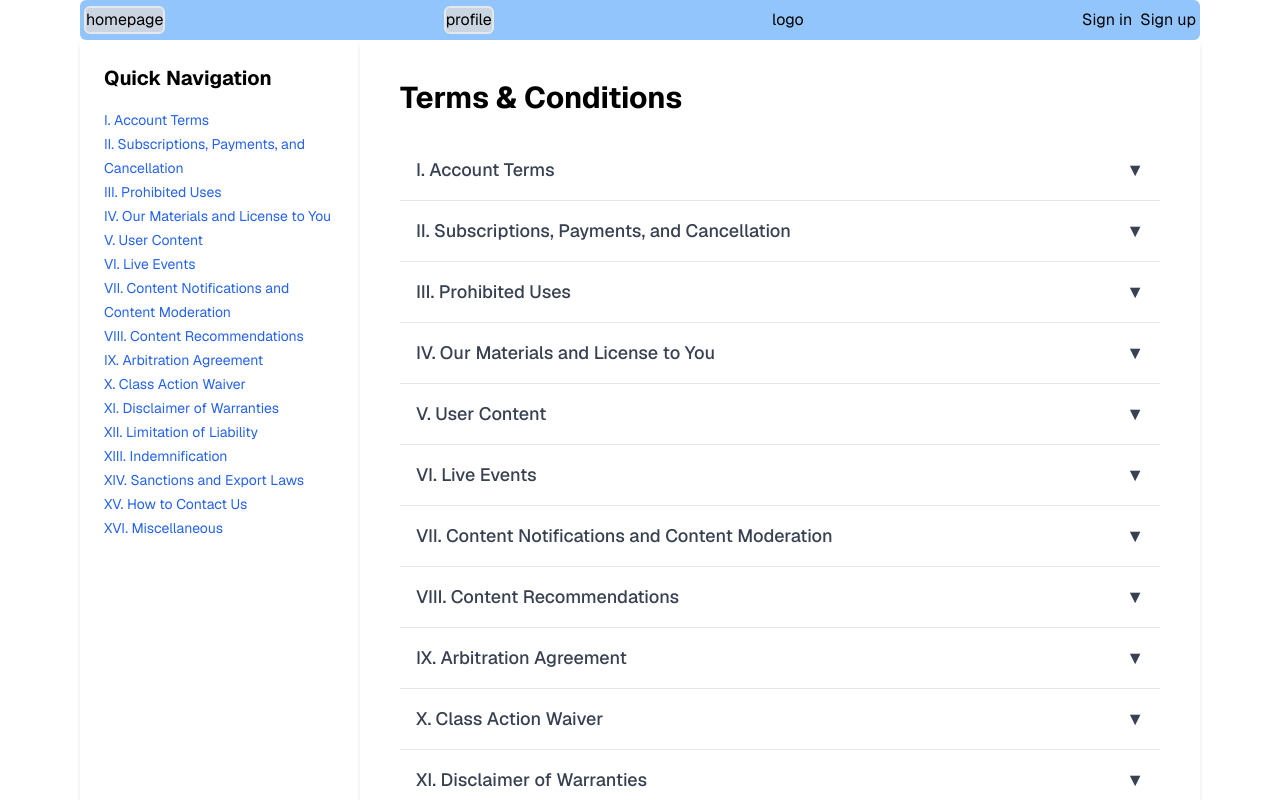
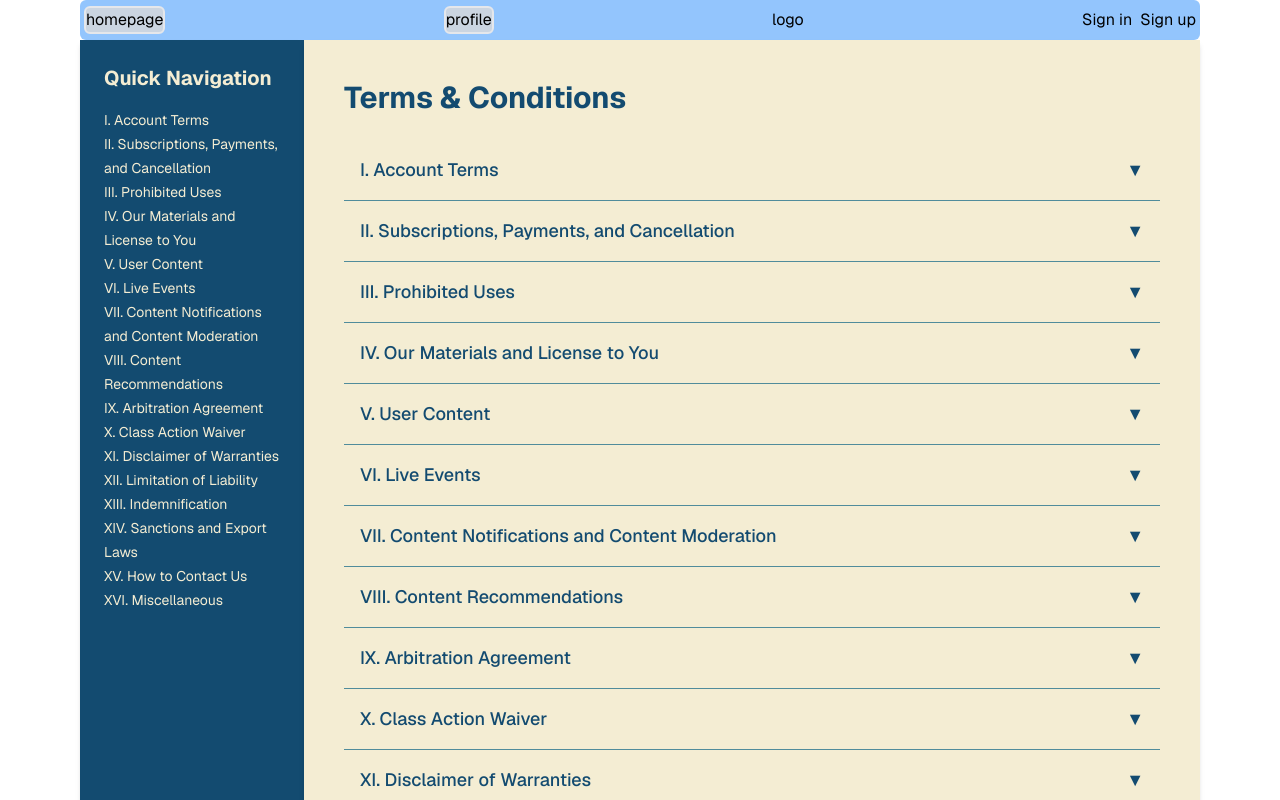
Before and after one commit to MohammedG91/week-12-assignment, a Next.js app: page /terms in a window 1280 px wide. Shown: the top 800 px of the page. Built offline with nearby package versions, Linux system fonts and the light colour scheme; no server answers.

Commit message:
changed colours to match chosen by group and made sidebar width less

```diff
--- a/src/app/terms/page.js
+++ b/src/app/terms/page.js
@@ -90,9 +90,9 @@ export default function TermsPage() {
   ];
 
   return (
-    <div className="flex min-h-screen bg-gray-100 w-full">
+    <div className="flex min-h-screen bg-[#A5BFCC] w-full">
       {/* Sidebar */}
-      <aside className="w-1/4 bg-white p-6 shadow-md">
+      <aside className="w-1/5 bg-[#134b70] p-6 shadow-md text-[#F4EDD3]">
         <h2 className="text-xl font-bold mb-4">Quick Navigation</h2>
         <nav>
           <ul>
@@ -101,10 +101,8 @@ export default function TermsPage() {
                 <a
                   href={`#${section.id}`}
                   onClick={(e) => {
-                    e.preventDefault(); // Prevent default anchor jump
-                    setOpenItem(section.id); // Open the accordion
-
-                    // Delay scrolling slightly to allow accordion to expand first
+                    e.preventDefault();
+                    setOpenItem(section.id);
                     setTimeout(() => {
                       document.getElementById(section.id)?.scrollIntoView({
                         behavior: "smooth",
@@ -112,7 +110,7 @@ export default function TermsPage() {
                       });
                     }, 200);
                   }}
-                  className="text-blue-600 text-sm hover:underline"
+                  className="text-[#F4EDD3] text-sm hover:underline"
                 >
                   {section.title}
                 </a>
@@ -123,8 +121,10 @@ export default function TermsPage() {
       </aside>
 
       {/* Main Content */}
-      <main className="flex-1 p-10 bg-white shadow-md">
-        <h1 className="text-3xl font-bold mb-6">Terms & Conditions</h1>
+      <main className="flex-1 p-10 bg-[#F4EDD3] shadow-md">
+        <h1 className="text-3xl font-bold mb-6 text-[#134b70]">
+          Terms & Conditions
+        </h1>
 
         <Accordion.Root
           type="single"
@@ -137,7 +137,7 @@ export default function TermsPage() {
               <Accordion.Header>
                 <Accordion.Trigger
                   id={item.id}
-                  className="flex justify-between w-full text-lg font-medium text-gray-700 p-4 border-b border-gray-200 hover:bg-gray-50"
+                  className="flex justify-between w-full text-lg font-medium text-[#134b70] p-4 border-b border-[#508c9b] hover:bg-[#7E99A3]"
                 >
                   {item.title}
                   <motion.span
@@ -157,7 +157,7 @@ export default function TermsPage() {
                     opacity: openItem === item.id ? 1 : 0,
                   }}
                   transition={{ duration: 0.3 }}
-                  className="p-4 text-sm text-gray-600"
+                  className="p-4 text-sm text-[#4C585B]"
                 >
                   {item.content}
                 </motion.div>
```
